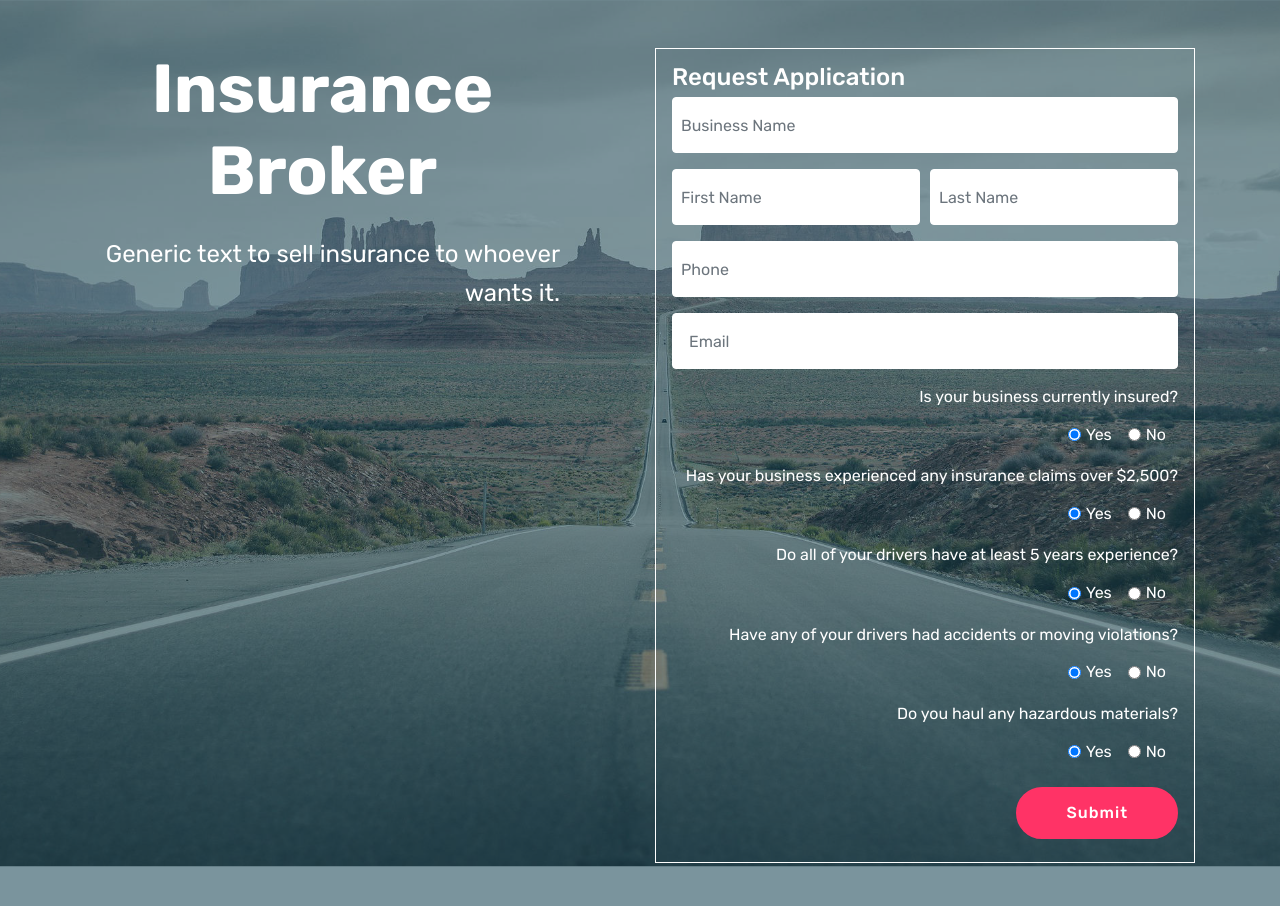
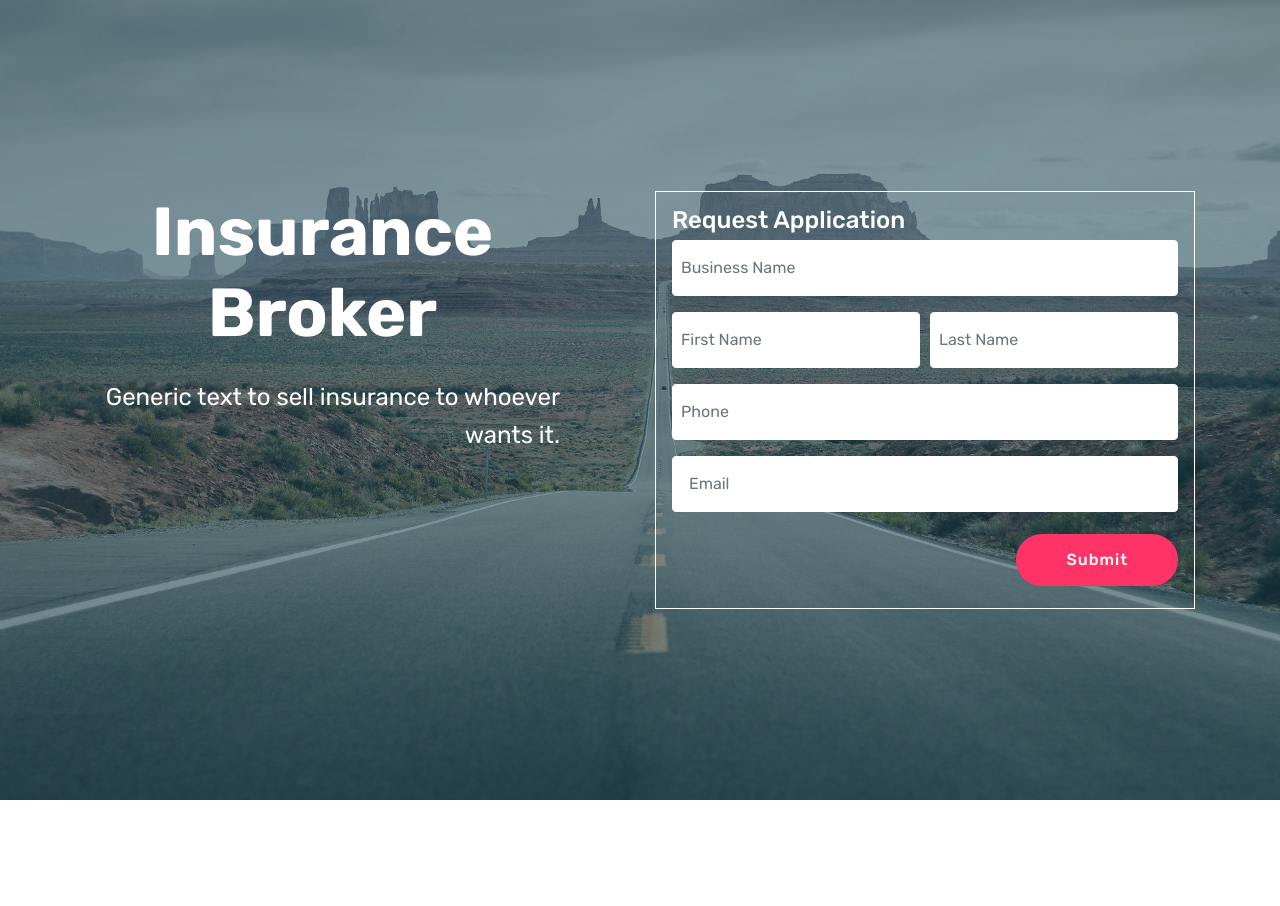
Before and after one commit to danc4498/Brokerage01, a plain HTML site: page page1.html in a window 1280 px wide. After the commit the page ends 800 px from the top, so only its background shows below. Drawn offline with Linux system fonts and the light colour scheme.

```diff
--- a/page1.html
+++ b/page1.html
@@ -44,7 +44,7 @@
                 <div class="form-container">
                     <div class="media-container-column" data-form-type="formoid">
 <!--Formbuilder Form-->
-<form action="https://mobirise.com/" method="POST" class="mbr-form form-with-styler" data-form-title="Mobirise Form"><input type="hidden" name="email" data-form-email="true" value="X4T4uNLbHwYV23hOITqrrC7vizm+FWP8NJAPsHixu07ae35cvkmKxekDuUBKFSNlTQBG0SYxLZVwkePJv2AVqKENzXGI//7PvUUJOjuiSuPQ2D2EiUCk9poPAovEEy4v.2KQmfZ5pjsdW/y6GxisuEqMCt5lQe+IOTgzHFe62TuA7au4zF+hpOuz5UIcysm1buaEJrZoUchH3heY1X1WyCbFpWduJOQSPrhm7FSbfYAckckwXtBfakuyNwMceP9Ti">
+<form action="https://mobirise.com/" method="POST" class="mbr-form form-with-styler" data-form-title="Mobirise Form"><input type="hidden" name="email" data-form-email="true" value="uIj9tees2kpSHhk86AZDPvM+6ybevAj17HdZkXg/eU5ghDgUGHu8BYnW0OmuLZoylP13EE3NSVMnbGsY5VJ8YCyxPk8L2aOJgDl2WPjrkQ83/GzI7n9NZvU9Zgm/tKVf.HvqzcliuNCNJUh2pjWF8INZBEtnDZoO2jmRtSMl2Pfwqku2lql2xmEONaHIhXfvdJc26ayqqTAdiuGPBgv8CnOGe5vGaaxUkgMMBrhQx1GQtva8LBbVP08tHYA2FT3Ah">
 <div class="row">
 <div hidden="hidden" data-form-alert="" class="alert alert-success col-12">Thanks for filling out the form!</div>
 <div hidden="hidden" data-form-alert-danger="" class="alert alert-danger col-12"> </div>
@@ -72,71 +72,11 @@
 <div data-for="Email Address" class="col-md-12 form-group ">
 <input type="email" name="Email Address" placeholder="Email" data-form-field="Email" class="form-control px-3 display-7" required="required" value="" id="Email Address-header15-4">
 </div>
-<div data-for="BusinessIsInsurred" class="col-lg-12 col-md-12 col-sm-12 form-group">
-<div class="form-control-label">
-<label for="BusinessIsInsurred-header15-4" class="mbr-fonts-style display-7">Is your business currently insured?</label>
-</div>
-<div class="form-check form-check-inline">
-<input type="radio" name="BusinessIsInsurred" data-form-field="BusinessIsInsurred" class="form-check-input display-7" value="Yes" checked="" id="BusinessIsInsurred-header15-4">
-<label class="form-check-label display-7">Yes</label>
-</div>
-<div class="form-check form-check-inline">
-<input type="radio" name="BusinessIsInsurred" data-form-field="BusinessIsInsurred" class="form-check-input display-7" value="No" id="BusinessIsInsurred-header15-4">
-<label class="form-check-label display-7">No</label>
-</div>
-</div>
-<div class="col-lg-12 col-md-12 col-sm-12 form-group" data-for="LargeClaimsExist">
-<div class="form-control-label">
-<label for="LargeClaimsExist-header15-4" class="mbr-fonts-style display-7">Has your business experienced any insurance claims over $2,500?</label>
-</div>
-<div class="form-check form-check-inline">
-<input type="radio" name="LargeClaimsExist" data-form-field="LargeClaimsExist" class="form-check-input display-7" value="Yes" checked="" id="LargeClaimsExist-header15-4">
-<label class="form-check-label display-7">Yes</label>
-</div>
-<div class="form-check form-check-inline">
-<input type="radio" name="LargeClaimsExist" data-form-field="LargeClaimsExist" class="form-check-input display-7" value="No" id="LargeClaimsExist-header15-4">
-<label class="form-check-label display-7">No</label>
-</div>
-</div>
-<div data-for="DriverExperienceExists" class="col-lg-12 col-md-12 col-sm-12 form-group">
-<div class="form-control-label">
-<label for="DriverExperienceExists-header15-4" class="mbr-fonts-style display-7">Do all of your drivers have at least 5 years experience?</label>
-</div>
-<div class="form-check form-check-inline">
-<input type="radio" name="DriverExperienceExists" data-form-field="DriverExperienceExists" class="form-check-input display-7" value="Yes" checked="" id="DriverExperienceExists-header15-4">
-<label class="form-check-label display-7">Yes</label>
-</div>
-<div class="form-check form-check-inline">
-<input type="radio" name="DriverExperienceExists" data-form-field="DriverExperienceExists" class="form-check-input display-7" value="No" id="DriverExperienceExists-header15-4">
-<label class="form-check-label display-7">No</label>
-</div>
-</div>
-<div data-for="DriverViolationsExists" class="col-lg-12 col-md-12 col-sm-12 form-group">
-<div class="form-control-label">
-<label for="DriverViolationsExists-header15-4" class="mbr-fonts-style display-7">Have any of your drivers had accidents or moving violations?</label>
-</div>
-<div class="form-check form-check-inline">
-<input type="radio" name="DriverViolationsExists" data-form-field="DriverViolationsExists" class="form-check-input display-7" value="Yes" checked="" id="DriverViolationsExists-header15-4">
-<label class="form-check-label display-7">Yes</label>
-</div>
-<div class="form-check form-check-inline">
-<input type="radio" name="DriverViolationsExists" data-form-field="DriverViolationsExists" class="form-check-input display-7" value="No" id="DriverViolationsExists-header15-4">
-<label class="form-check-label display-7">No</label>
-</div>
-</div>
-<div data-for="HazardousMaterials" class="col-lg-12 col-md-12 col-sm-12 form-group">
-<div class="form-control-label">
-<label for="HazardousMaterials-header15-4" class="mbr-fonts-style display-7">Do you haul any hazardous materials?</label>
-</div>
-<div class="form-check form-check-inline">
-<input type="radio" name="HazardousMaterials" data-form-field="HazardousMaterials" class="form-check-input display-7" value="Yes" checked="" id="HazardousMaterials-header15-4">
-<label class="form-check-label display-7">Yes</label>
-</div>
-<div class="form-check form-check-inline">
-<input type="radio" name="HazardousMaterials" data-form-field="HazardousMaterials" class="form-check-input display-7" value="No" id="HazardousMaterials-header15-4">
-<label class="form-check-label display-7">No</label>
-</div>
-</div>
+
+
+
+
+
 <div class="col-md-12 input-group-btn">
 <button type="submit" class="btn btn-secondary btn-form display-4">Submit</button>
 </div>
@@ -151,7 +91,7 @@
 </section>
 
 
-  <section class="engine"><a href="https://mobirise.info/d">free website maker</a></section><script src="assets/web/assets/jquery/jquery.min.js"></script>
+  <section class="engine"><a href="https://mobirise.info/k">how to develop your own website</a></section><script src="assets/web/assets/jquery/jquery.min.js"></script>
   <script src="assets/popper/popper.min.js"></script>
   <script src="assets/bootstrap/js/bootstrap.min.js"></script>
   <script src="assets/formstyler/jquery.formstyler.js"></script>
```
Also changed, not shown: index.html (+1 -1 lines), page2.html (+2 -2 lines), 1 other file.
